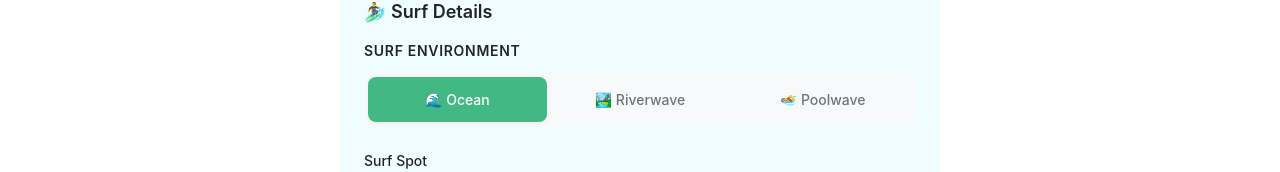
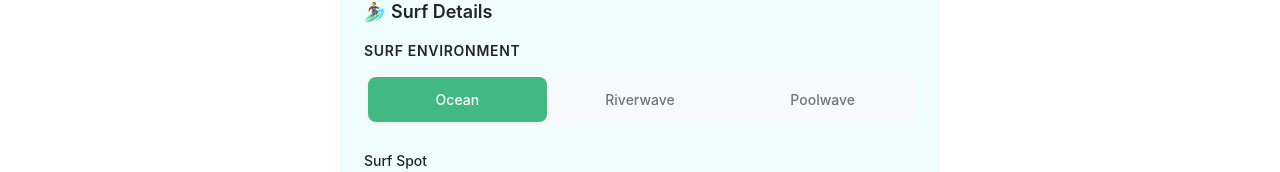
Before and after one commit to Grillmeister5415/hikingapp, a Vue app in the folder wanderapp-frontend/: page /trip/1/add-surf-stage in a window 1280 px wide. Shown: the part 607-779 px from the top of the page. Built offline with nearby package versions, Linux system fonts and the light colour scheme; no server answers; sample sign-in values are in the browser's storage.

Commit message:
Remove icons from surf environment selector buttons

```diff
--- a/wanderapp-frontend/src/components/SurfStageCreate.vue
+++ b/wanderapp-frontend/src/components/SurfStageCreate.vue
@@ -46,21 +46,21 @@
               :class="['segment', { active: environment === 'OCEAN' }]"
               @click="environment = 'OCEAN'"
             >
-              🌊 Ocean
+              Ocean
             </button>
             <button
               type="button"
               :class="['segment', { active: environment === 'RIVERWAVE' }]"
               @click="environment = 'RIVERWAVE'"
             >
-              🏞️ Riverwave
+              Riverwave
             </button>
             <button
               type="button"
               :class="['segment', { active: environment === 'POOLWAVE' }]"
               @click="environment = 'POOLWAVE'"
             >
-              🏊 Poolwave
+              Poolwave
             </button>
           </div>
         </div>
--- a/wanderapp-frontend/src/components/SurfStageEdit.vue
+++ b/wanderapp-frontend/src/components/SurfStageEdit.vue
@@ -49,21 +49,21 @@
                 :class="['segment', { active: stage.environment === 'OCEAN' }]"
                 @click="stage.environment = 'OCEAN'"
               >
-                🌊 Ocean
+                Ocean
               </button>
               <button
                 type="button"
                 :class="['segment', { active: stage.environment === 'RIVERWAVE' }]"
                 @click="stage.environment = 'RIVERWAVE'"
               >
-                🏞️ Riverwave
+                Riverwave
               </button>
               <button
                 type="button"
                 :class="['segment', { active: stage.environment === 'POOLWAVE' }]"
                 @click="stage.environment = 'POOLWAVE'"
               >
-                🏊 Poolwave
+                Poolwave
               </button>
             </div>
           </div>
```
